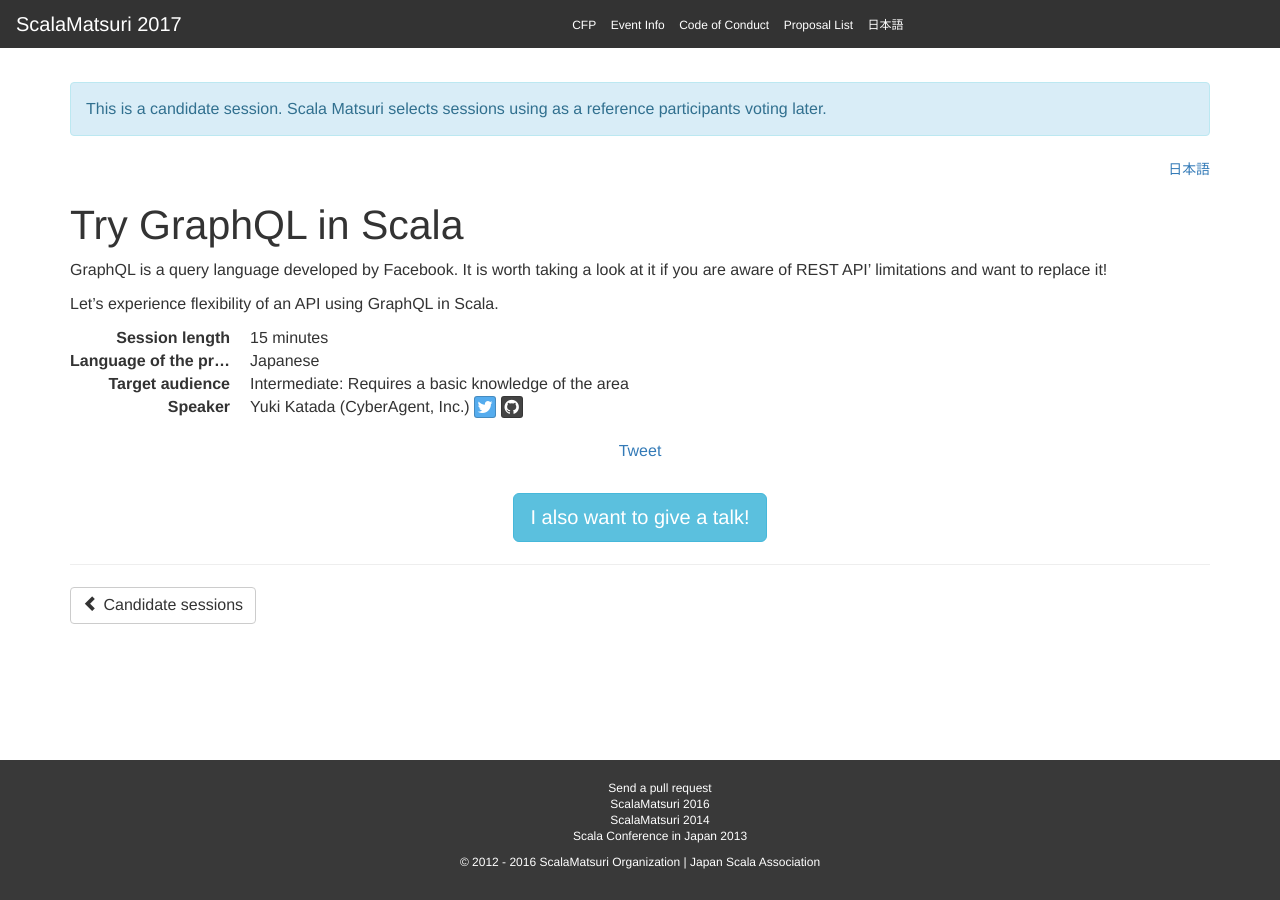
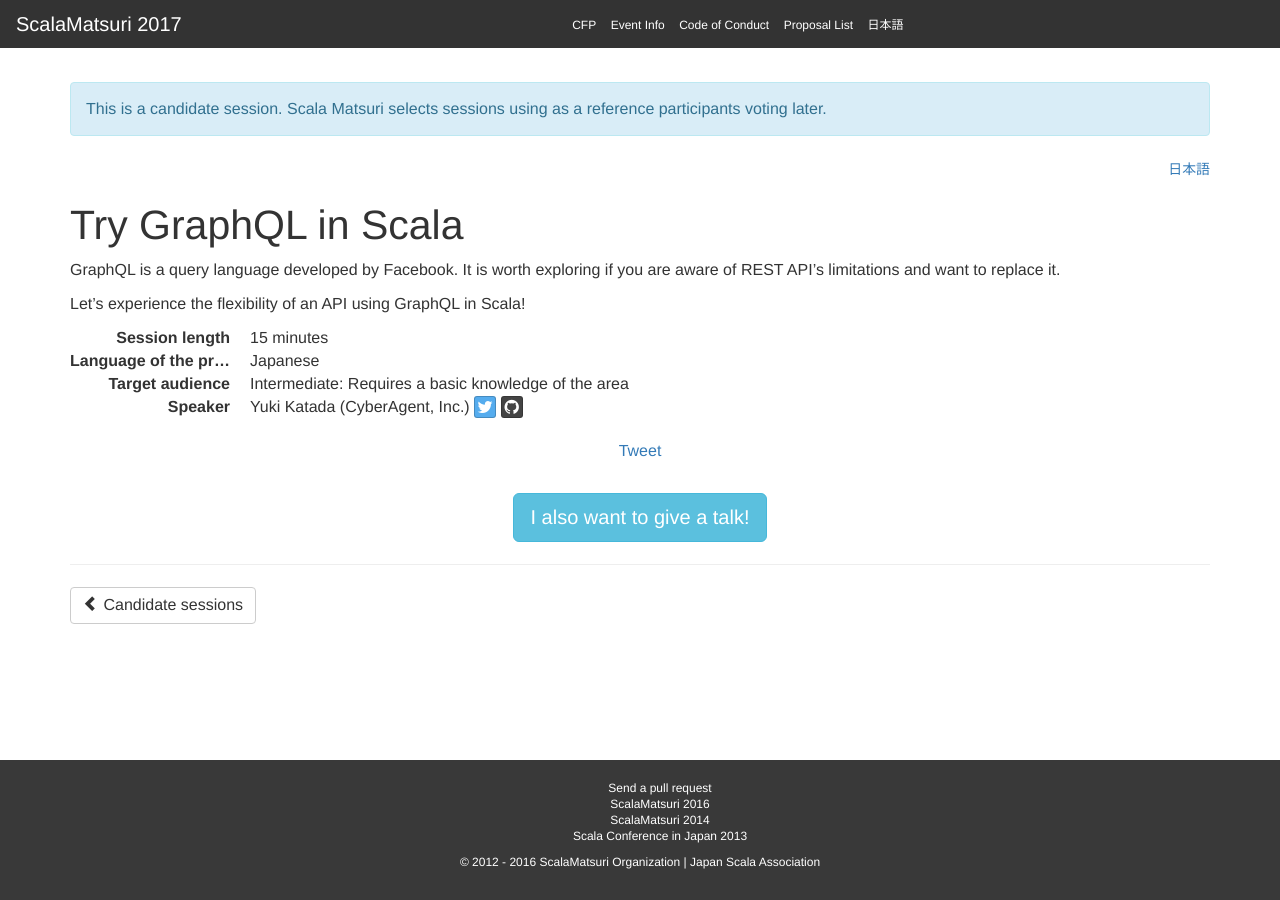
Before and after one commit to scalajp/2017.scalamatsuri.org, a Jekyll site: the page built from _candidates_en/YukiKatada_1.md, in a window 1280 px wide. Built offline with Jekyll 4.4.1, drawn with Linux system fonts in a browser that asks for light colours; nearby versions of some CDN libraries; comment, search, counter and statistics services are not loaded.

Commit message:
Update YukiKatada_1.md

```diff
--- a/_candidates_en/YukiKatada_1.md
+++ b/_candidates_en/YukiKatada_1.md
@@ -11,6 +11,6 @@
   - Software Design and Architecture
   - Others
 ---
-GraphQL is a query language developed by Facebook. It is worth taking a look at it if you are aware of REST API' limitations and want to replace it!
+GraphQL is a query language developed by Facebook. It is worth exploring if you are aware of REST API's limitations and want to replace it.
 
-Let's experience flexibility of an API using GraphQL in Scala.
+Let's experience the flexibility of an API using GraphQL in Scala!
```
